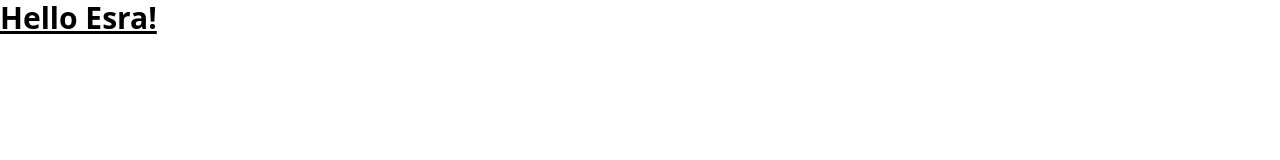
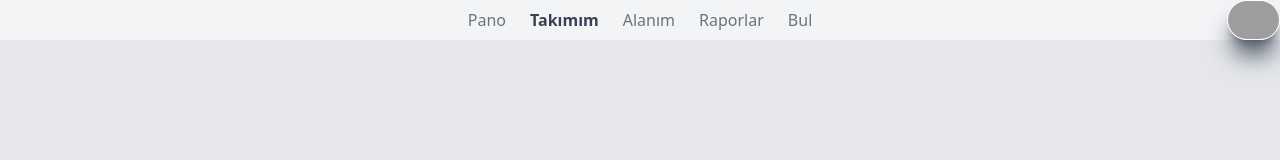
Before and after one commit to ArslanYavuz/team1-tailwindcss-ui-presentationlist, a website: page src/index.html in a window 1280 px wide. Drawn offline with Linux system fonts and the light colour scheme; grey boxes are pictures that could not be loaded.

Commit message:
add configurations and header

```diff
--- a/src/index.html
+++ b/src/index.html
@@ -1,12 +1,31 @@
+<!doctype html>
 <html>
+
 <head>
-  <meta charset="UTF-8">
-  <meta name="viewport" content="width=device-width, initial-scale=1.0">
-  <link href="/dist/output.css" rel="stylesheet">
+    <meta charset="UTF-8">
+    <meta name="viewport" content="width=device-width, initial-scale=1.0">
+    <link href="../dist/output.css" rel="stylesheet">
+
 </head>
-<body>
-  <h1 class=" text-3xl font-bold underline">
-    Hello Esra!
-  </h1>
+
+<body class="bg-gray-200">
+    <header class=" flex bg-gray-100  gap-5 justify-around items-center ">
+        <div class="flex basis-1/5 justify-start"></div>
+        <div class="flex basis-4/5 justify-center">
+            <a href="" class="text-gray-500 mx-3  font-sans "> Pano</a>
+            <a href="" class="text-gray-700 mx-3 font-semibold"> Takımım</a>
+            <a href="" class="text-gray-500 mx-3 font-sans"> Alanım</a>
+            <a href="" class="text-gray-500 mx-3 font-sans"> Raporlar</a>
+            <a href="" class="text-gray-500 mx-3 font-sans"> Bul</a>
+        </div>
+        <div class="flex items-center  basis-1/5 right-1 justify-end">
+            <img src="https://yt3.ggpht.com/ytc/AKedOLTlGVLrXzgZDwItF-m8Tux0NF5II9C-TIa6HgIalg=s900-c-k-c0x00ffffff-no-rj"
+                class="block  h-10 rounded-full shadow-xl shadow-gray-600 sm:mx-0 sm:shrink-0 border border-white border-spacing-2 justify-end alt=">
+        </div>
+
+
+
+    </header>
 </body>
+
 </html>
```
Also changed, not shown: package.json (+7 -0 lines).
